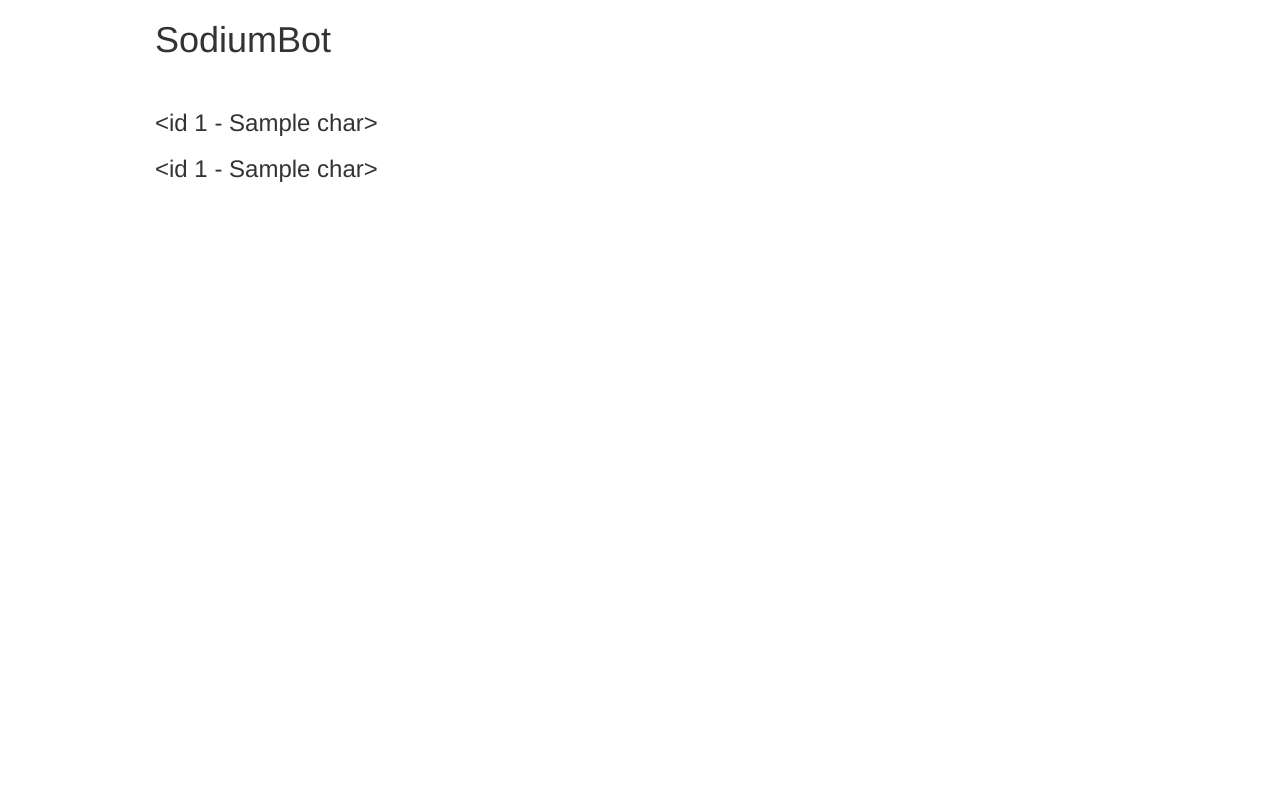
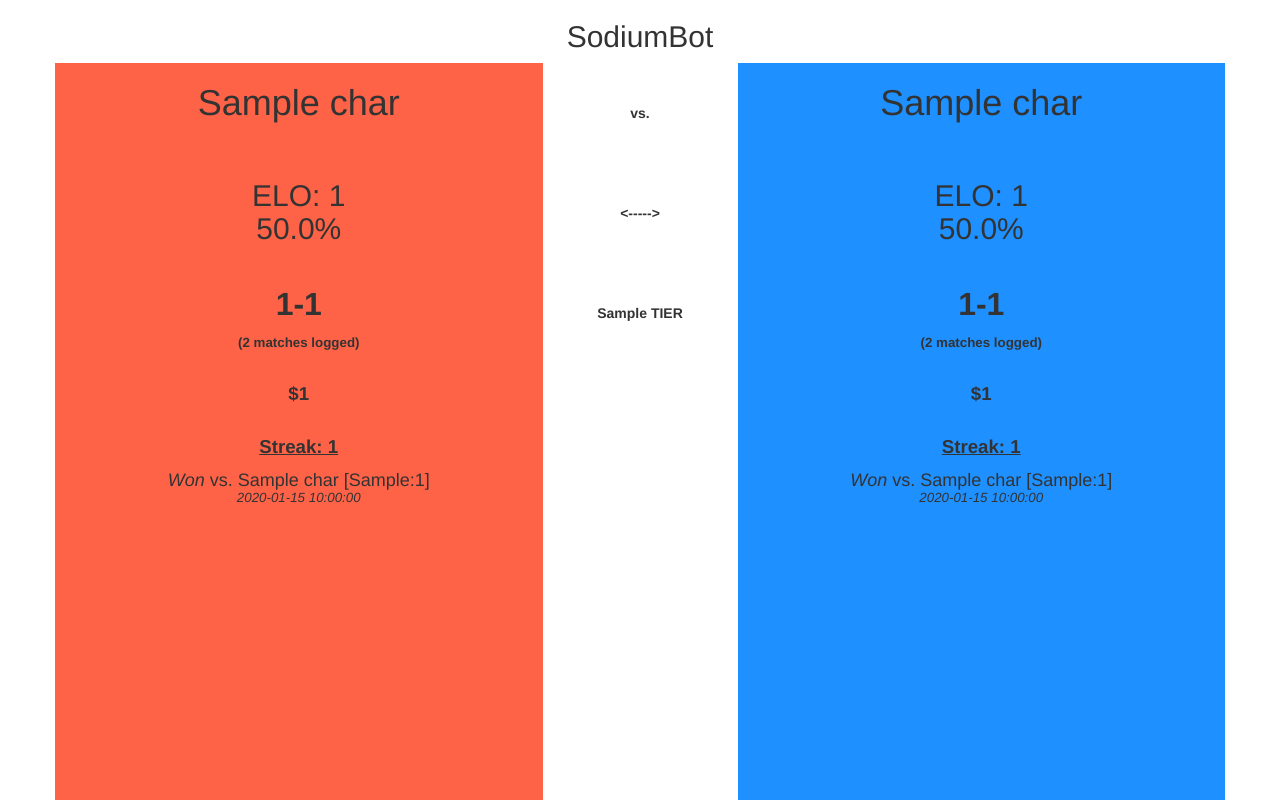
Before and after one commit to sonnyd64/sodiumweb, a Flask app: page / in a window 1280 px wide. Run offline with Flask 2, Linux system fonts and the light colour scheme; tables that the repository leaves empty hold one stand-in row (values such as "Sample post"); some libraries are stand-ins or nearby versions.

Commit message:
Improved front-end output, added bot data + last 5 matches per side

```diff
--- a/app.py
+++ b/app.py
@@ -1,6 +1,7 @@
-import os, sys
+import os, sys, datetime
 from flask import Flask, render_template
 from flask_sqlalchemy import SQLAlchemy
+from sqlalchemy.dialects import postgresql
 
 app = Flask(__name__)
 app.config.from_object(os.environ['APP_SETTINGS'])
@@ -12,25 +13,37 @@ db = SQLAlchemy(app)
 
 from models import *
 
-def loadSession():
-	""""""
-	metadata = db.metadata
-	Session = sessionmaker(bind=engine)
-	session = Session()
-	return session
-
 @app.route('/', methods=['GET', 'POST'])
 def index():
 	errors = []
 	results = []
+	red_last5 = []
+	blue_last5 = []
 	try:
 		latest = db.session.query(Match).order_by(Match.id.desc()).first()
 		results.append(latest.red)
 		results.append(latest.blue)
+		red_last5_stg = db.session.query(Match).filter(db.or_(Match.red == latest.red, Match.blue == latest.red)).filter(Match.winner != None).order_by(Match.id.desc())[0:5]
+		blue_last5_stg = db.session.query(Match).filter(db.or_(Match.red == latest.blue, Match.blue == latest.blue)).filter(Match.winner != None).order_by(Match.id.desc())[0:5]
+		for match in red_last5_stg:
+			outcome = "?"
+			outcome = "Won" if match.winner_char == latest.red else "Lost"
+			opponent = match.blue.name + " [" + match.blue.tier.replace(" ","") + ":" + str(match.blue.elo) + "]" if match.red == latest.red else match.red.name + " [" + match.red.tier.replace(" ","") + ":" + str(match.red.elo) + "]"
+			time = str(match.timestamp)[0:19]
+			red_last5.append({'outcome': outcome, 'opponent': opponent, 'time': time})
+		for match in blue_last5_stg:
+			outcome = "?"
+			outcome = "Won" if match.winner_char == latest.blue else "Lost"
+			opponent = match.blue.name + " [" + match.blue.tier.replace(" ","") + ":" + str(match.blue.elo) + "]" if match.red == latest.blue else match.red.name + " [" + match.red.tier.replace(" ","") + ":" + str(match.red.elo) + "]"
+			time = str(match.timestamp)[0:19]
+			blue_last5.append({'outcome': outcome, 'opponent': opponent, 'time': time})
 	except:
 		if TESTING or DEBUG: print(sys.exc_info())
 		errors.append("Unable to query database.")
-	return render_template('index.html', errors=errors, results=results)
+	return render_template('index.html', errors=errors, results=results, red=latest.red, blue=latest.blue, match=latest, red_last5=red_last5, blue_last5=blue_last5)
 
 if __name__ == '__main__':
-	app.run()
+	if len(sys.argv) != 1:
+		 if sys.argv[1] == 'public': app.run(host='0.0.0.0')
+	else:
+		app.run(debug=True)
--- a/models.py
+++ b/models.py
@@ -42,6 +42,12 @@ class Match(db.Model):
 	winner = db.Column(db.Integer, db.ForeignKey('chars.id'))
 	winner_char = db.relationship("Char", foreign_keys=[winner])
 
+	def get_red_exp(self):
+		return round(100*(1.0 / (1.0 + pow(10, ((self.blue.elo - self.red.elo) / 400)))),2);
+
+	def get_blue_exp(self):
+		return round(100*(1.0 / (1.0 + pow(10, ((self.red.elo - self.blue.elo) / 400)))),2);
+
 #	def __init__(self, url, result_all, result_no_stop_words):
 #		self.url = url
 #		self.result_all = result_all
--- a/templates/index.html
+++ b/templates/index.html
@@ -2,29 +2,84 @@
 <html>
   <head>
     <title>SodiumBot</title>
-    <meta name="viewport" content="width=device-width, initial-scale=1.0">
-    <link href="//netdna.bootstrapcdn.com/bootstrap/3.3.6/css/bootstrap.min.css" rel="stylesheet" media="screen">
+    <meta name="viewport" content="width=device-width, initial-scale=1.0" />
+    <meta http-equiv="refresh" content="5" />
+    <link href="//netdna.bootstrapcdn.com/bootstrap/3.3.6/css/bootstrap.min.css" rel="stylesheet" media="screen" />
     <style>
+
+      html { height:100vh; }
+      body { height:100vh; }
+      h2 {
+        text-align: center;
+      }
       .container {
-        max-width: 1000px;
+        /* max-width: 1000px; */
+      }
+      .redarea {
+        background-color: Tomato;
+        font-weight: bold;
+        text-align: center;
+        font-size: 14pt;
+        height: calc(100vh - 63px);
+      }
+      .row-eq-height {
+        display: -webkit-box;
+        display: -webkit-flex;
+        display: -ms-flexbox;
+        display:         flex;
+      }
+      .bluearea {
+        background-color: DodgerBlue;
+        font-weight: bold;
+        text-align: center;
+        font-size: 14pt;
+        height: calc(100vh - 63px);
+      }
+      .middlearea {
+        font-weight: bold;
+        text-align: center;
       }
     </style>
   </head>
   <body>
     <div class="container">
-      <h1>SodiumBot</h1>
-      <!--<form role="form" method='POST' action='/'>
-        <div class="form-group">
-          <input type="text" name="url" class="form-control" id="url-box" placeholder="Enter URL..." style="max-width: 300px;" autofocus required>
+      <div class="row"><h2>SodiumBot</h2></div>
+      <div class="row row-eq-height">
+        <div class="col-xs-5 redarea">
+          <h1>{{ red.name }}</h1><br />
+          <h2>ELO: {{ red.elo }}<br />
+          {{ match.get_red_exp() }}%</h2>
+          <br />
+          <span style="font-size: 24pt;">{{ red.wins }}-{{ red.losses }}</span><br /><span style="font-size: 10pt;">({{ red.wins+red.losses }} matches logged)</span><br />
+          <br />
+          ${{ match.red_money }}<br /><br />
+          <u>Streak: {{ red.streak }}</u><br />
+          {% for match in red_last5 %}
+            <h4 style="margin-bottom: -8px;"><i>{{ match.outcome }}</i> vs. {{ match.opponent }}</h4><span style="font-size: 10pt;font-weight: normal;font-style: italic;">{{ match.time }}</span>
+          {% endfor %}
         </div>
-        <button type="submit" class="btn btn-default">Submit</button>
-      </form> -->
-      <br>
-      {% for result in results %}
-        <h3>{{ result }}</h3>
-      {% endfor %}
+        <div class="col-xs-2 middlearea">
+          <br /><br />
+          vs.<br /><br /><br /><br /><br />
+          <-----><br /><br /><br /><br /><br />
+          {{ match.tier.replace(" ","") }} TIER
+        </div>
+        <div class="col-xs-5 bluearea">
+          <h1>{{ blue.name }}</h1><br />
+          <h2>ELO: {{ blue.elo }}<br />
+          {{ match.get_blue_exp() }}%</h2>
+          <br />
+          <span style="font-size: 24pt;">{{ blue.wins }}-{{ blue.losses }}</span><br /><span style="font-size: 10pt;">({{ blue.wins+blue.losses }} matches logged)</span><br />
+          <br />
+          ${{ match.blue_money }}<br /><br />
+          <u>Streak: {{ blue.streak }}</u><br />
+          {% for match in blue_last5 %}
+            <h4 style="margin-bottom: -8px;"><i>{{ match.outcome }}</i> vs. {{ match.opponent }}</h4><span style="font-size: 10pt;font-weight: normal;font-style: italic;">{{ match.time }}</span>
+          {% endfor %}
+        </div>
+      </div>
       {% for error in errors %}
-        <h4>{{ error }}</h4>
+        <div class="alert alert-danger">{{ error }}</div>
       {% endfor %}
     </div>
     <script src="//code.jquery.com/jquery-2.2.1.min.js"></script>
```
Also changed, not shown: README.md.
